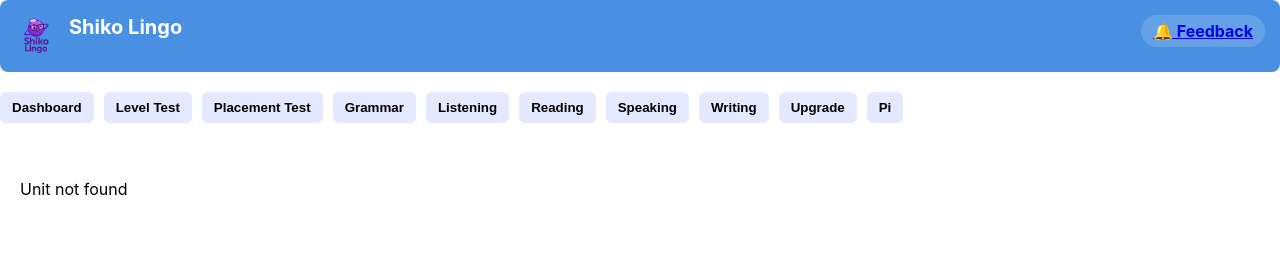
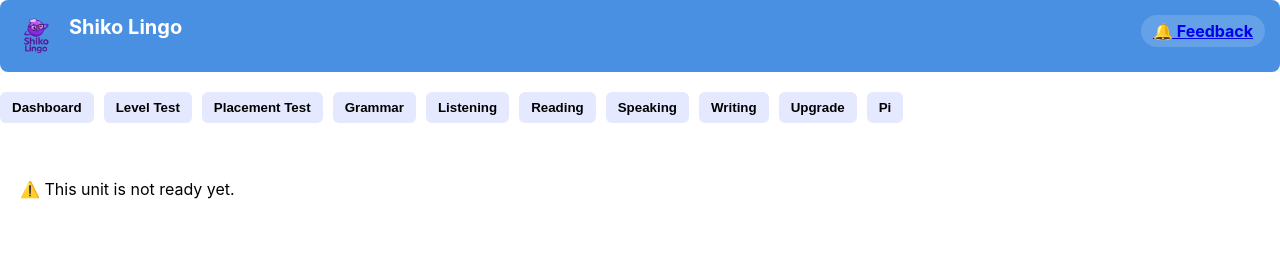
Before and after one commit to egyptianpharoah771-commits/shiko-lingo, a React (Create React App) app: page /grammar/1/1 in a window 1280 px wide. Before the commit this address had no page. Shown: the top 269 px of the page. Built offline with nearby package versions, Linux system fonts and the light colour scheme.

Commit message:
Fix grammar unit mapping for all levels

```diff
--- a/src/grammar/GrammarUnitPage.js
+++ b/src/grammar/GrammarUnitPage.js
@@ -31,12 +31,20 @@ import b2Content1 from "./B2/unit1/content";
 import b2Questions1 from "./B2/unit1/questions";
 import b2Content2 from "./B2/unit2/content";
 import b2Questions2 from "./B2/unit2/questions";
+import b2Content3 from "./B2/unit3/content";
+import b2Questions3 from "./B2/unit3/questions";
+import b2Content4 from "./B2/unit4/content";
+import b2Questions4 from "./B2/unit4/questions";
 
 // ===== C1 Units =====
 import c1Content1 from "./C1/unit1/content";
 import c1Questions1 from "./C1/unit1/questions";
 import c1Content2 from "./C1/unit2/content";
 import c1Questions2 from "./C1/unit2/questions";
+import c1Content3 from "./C1/unit3/content";
+import c1Questions3 from "./C1/unit3/questions";
+import c1Content4 from "./C1/unit4/content";
+import c1Questions4 from "./C1/unit4/questions";
 
 const GRAMMAR_MAP = {
   A1: {
@@ -55,10 +63,14 @@ const GRAMMAR_MAP = {
   B2: {
     unit1: { content: b2Content1, questions: b2Questions1 },
     unit2: { content: b2Content2, questions: b2Questions2 },
+    unit3: { content: b2Content3, questions: b2Questions3 },
+    unit4: { content: b2Content4, questions: b2Questions4 },
   },
   C1: {
     unit1: { content: c1Content1, questions: c1Questions1 },
     unit2: { content: c1Content2, questions: c1Questions2 },
+    unit3: { content: c1Content3, questions: c1Questions3 },
+    unit4: { content: c1Content4, questions: c1Questions4 },
   },
 };
 
@@ -109,7 +121,7 @@ function GrammarUnitPage() {
   }, [level, unit]);
 
   if (!content || !questions.length) {
-    return <p>Unit not found</p>;
+    return <p>⚠️ This unit is not ready yet.</p>;
   }
 
   const play = (ref) => {
```
